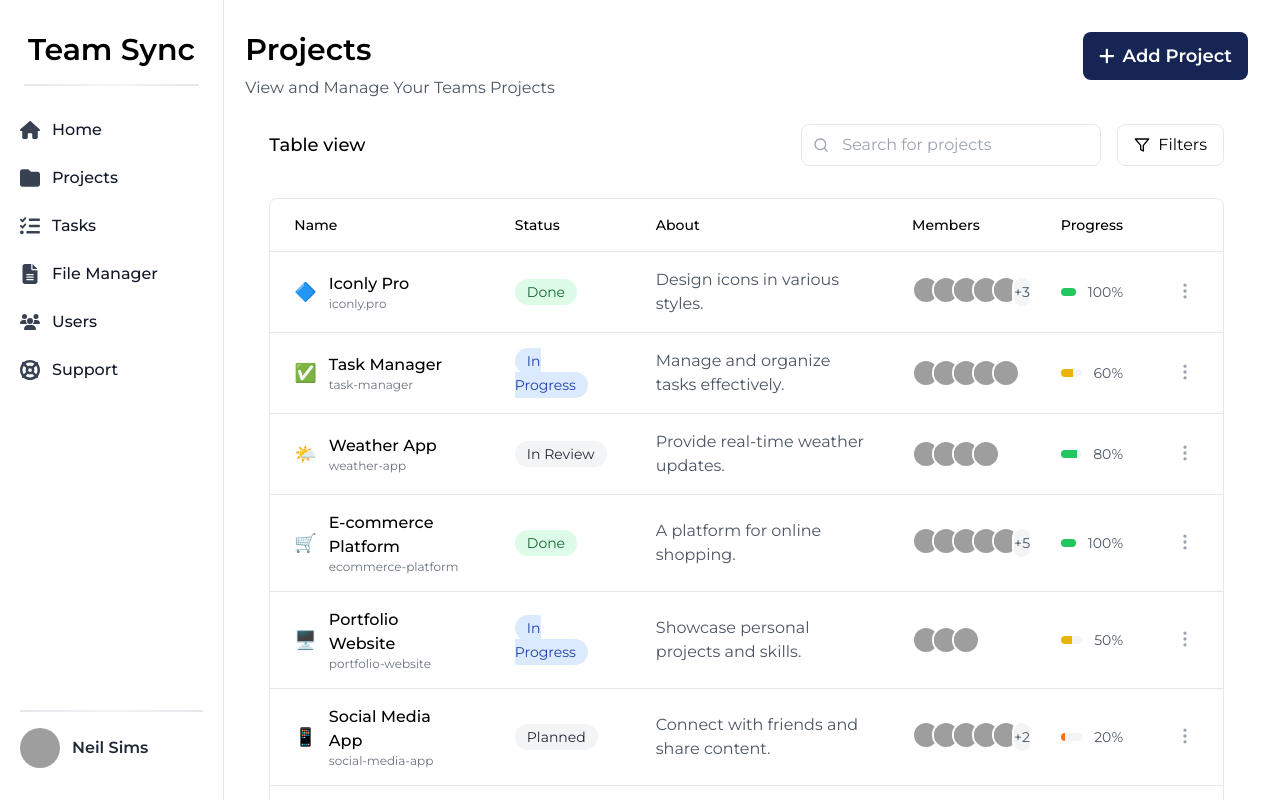
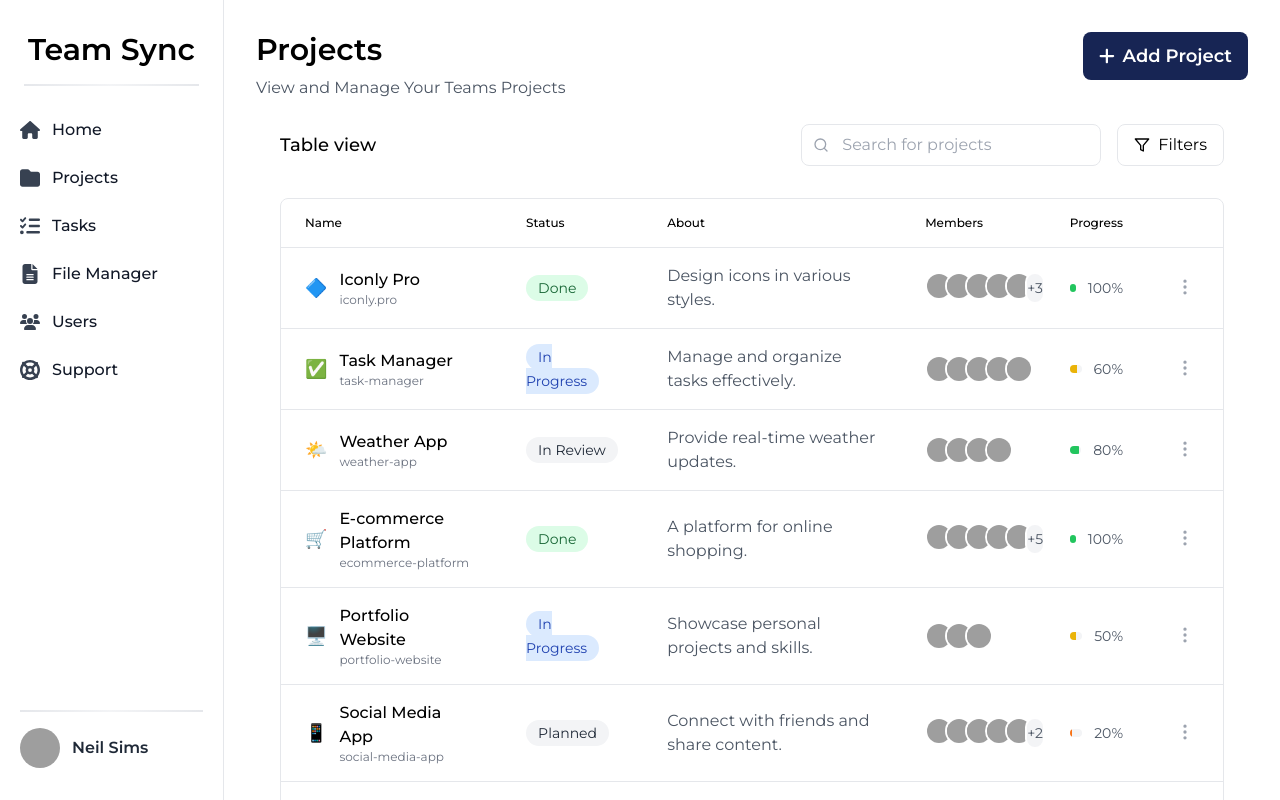
Before and after one commit to SuryaBucky/teamsync_Infosys_Internship_Oct2024, a React (Create React App) app in the folder client/: page /dashboard in a window 1280 px wide. Shown: the top 800 px of the page. Built offline with nearby package versions, Linux system fonts and the light colour scheme; grey boxes are pictures that could not be loaded.

Commit message:
fixed sidebar

```diff
--- a/client/src/pages/Dashboard/Dashboard.jsx
+++ b/client/src/pages/Dashboard/Dashboard.jsx
@@ -5,11 +5,16 @@ import Hero from './components/Hero';
 
 const Dashboard = () => {
   return (
-    <div className='grid grid-cols-12'>
-      {/* <Navbar /> */}
+    <div className='flex'>
+      {/* Sidebar */}
+      <div className='w-56'>
+        <Sidebar />
+      </div>
 
-      <div className='col-span-2'><Sidebar /></div>
-      <div className='col-span-10'><Hero /></div>
+      {/* Main Content */}
+      <div className='flex-1 overflow-y-auto h-screen'>
+        <Hero />
+      </div>
     </div>
   );
 };
--- a/client/src/pages/Dashboard/components/Sidebar.jsx
+++ b/client/src/pages/Dashboard/components/Sidebar.jsx
@@ -18,7 +18,7 @@ const Sidebar = () => {
   return (
     <aside
       id="logo-sidebar"
-      className="fixed top-0 left-0 z-40 w-56 h-screen pt-8 transition-transform -translate-x-full bg-white border-r border-gray-200 sm:translate-x-0 relative"
+      className="fixed top-0 left-0 z-40 w-56 h-screen pt-8 transition-transform bg-white border-r border-gray-200"
       aria-label="Sidebar"
     >
       <div className='flex justify-center items-center'>
@@ -36,10 +36,9 @@ const Sidebar = () => {
         </ul>
       </div>
 
-
       {/* Profile Section at Bottom */}
       <div className="absolute bottom-0 left-0 right-0 p-4 rounded-lg mx-1 mb-4">
-      <div className="flex-1 h-0.5 bg-gradient-to-r from-gray-200 via-gray-100 to-gray-200 mt-8 mb-4"></div>
+        <div className="flex-1 h-0.5 bg-gradient-to-r from-gray-200 via-gray-100 to-gray-200 mt-8 mb-4"></div>
         <div className="flex items-center">
           <img
             className="w-10 h-10 rounded-full"
--- a/client/src/pages/Dashboard/components/table/TableHeader.jsx
+++ b/client/src/pages/Dashboard/components/table/TableHeader.jsx
@@ -1,10 +1,10 @@
 export const TableHeader = () => (
     <tr className="border-b">
-      <th className="text-left py-4 px-6 font-medium text-sm">Name</th>
-      <th className="text-left py-4 px-6 font-medium text-sm">Status</th>
-      <th className="text-left py-4 px-6 font-medium text-sm">About</th>
-      <th className="text-left py-4 px-6 font-medium text-sm">Members</th>
-      <th className="text-left py-4 px-6 font-medium text-sm">Progress</th>
+      <th className="text-left py-4 px-6 font-medium text-xs">Name</th>
+      <th className="text-left py-4 px-6 font-medium text-xs">Status</th>
+      <th className="text-left py-4 px-6 font-medium text-xs">About</th>
+      <th className="text-left py-4 px-6 font-medium text-xs">Members</th>
+      <th className="text-left py-4 px-6 font-medium text-xs">Progress</th>
       <th className="w-10"></th>
     </tr>
   );
```
